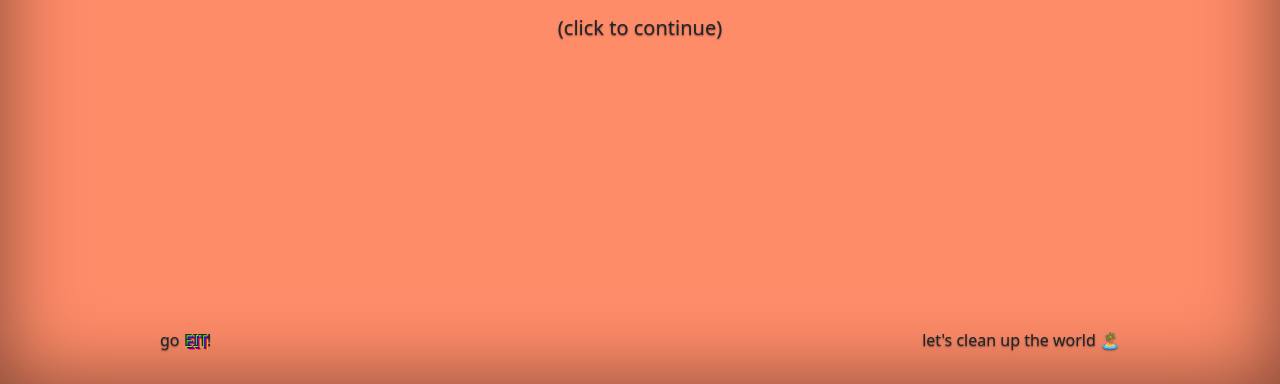
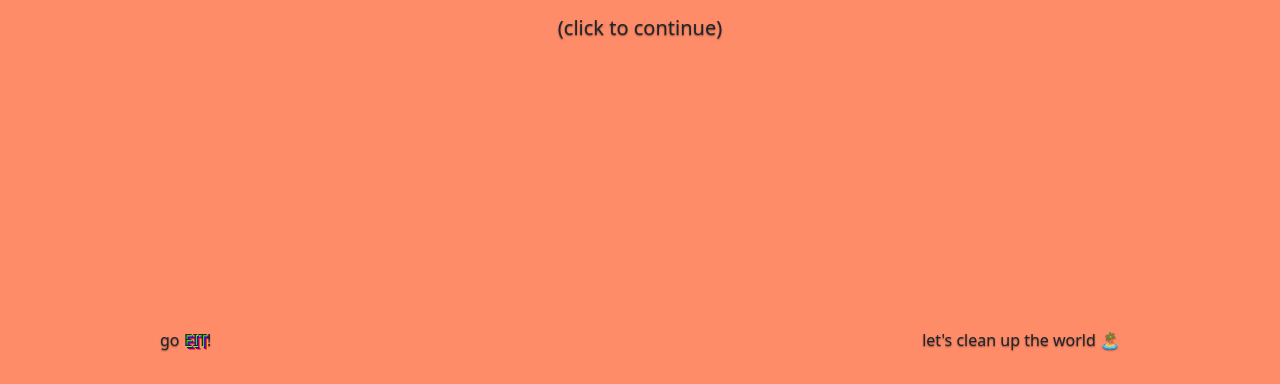
Before and after one commit to benolayinka/robot-static, a plain HTML site: page index.html in a window 1280 px wide. Shown: the part 416-800 px from the top of the page. Drawn offline with nearby package versions, Linux system fonts and the light colour scheme; a script that the page names is missing.

Commit message:
remove inset shadow

```diff
--- a/css/style.css
+++ b/css/style.css
@@ -20,7 +20,6 @@ html {
 
 body {
   text-shadow: 0 .05rem .1rem rgba(0, 0, 0, .5);
-  box-shadow: inset 0 0 5rem rgba(0, 0, 0, .5);
   background-color: var(--bg-color);
 }
 
```
